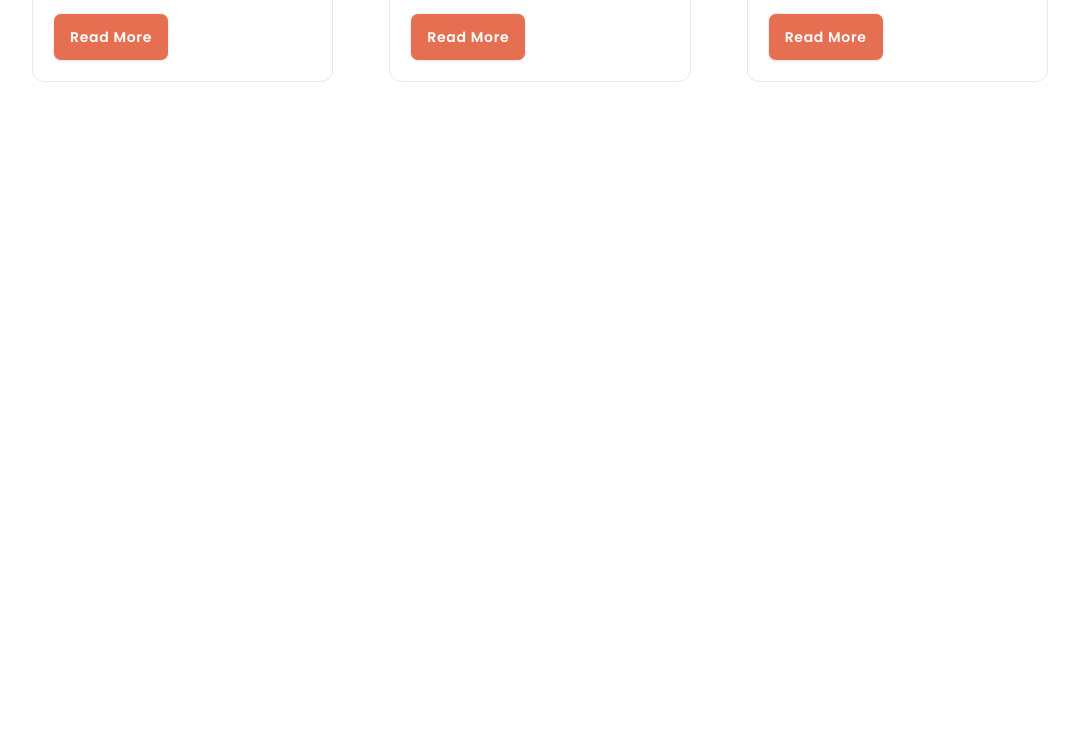
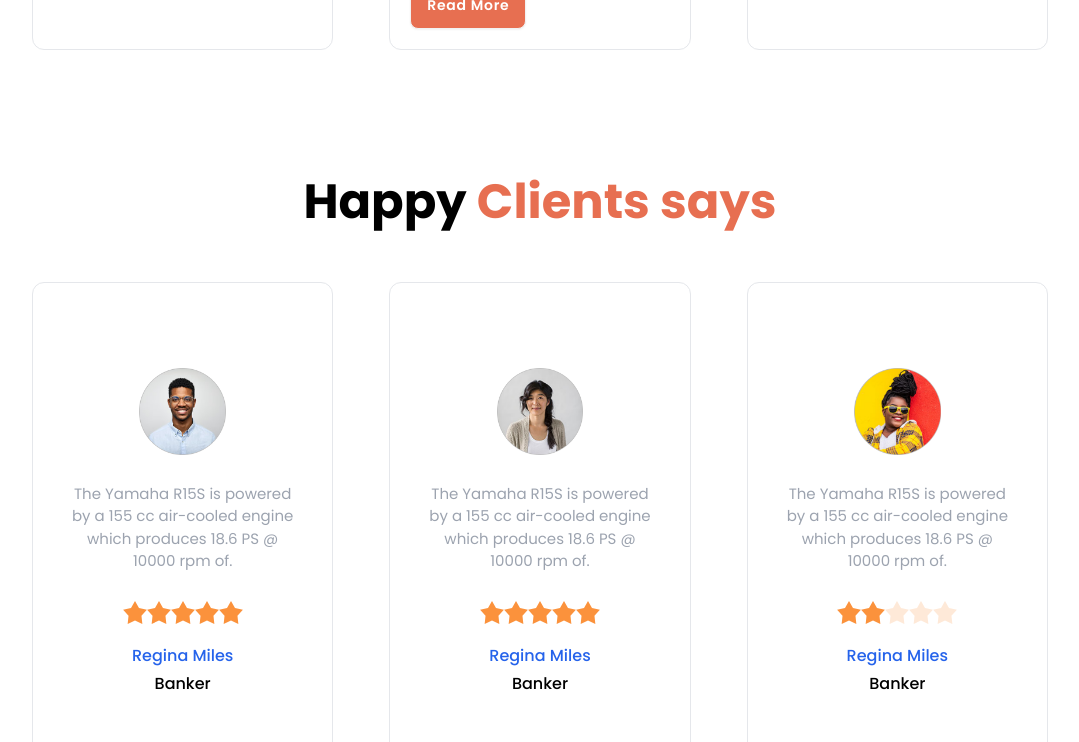
Before and after one commit to reyad-hasan/Biker-zone, a plain HTML site: page index.html in a window 1280 px wide. Shown: the part 2058-2800 px from the top of the page, without its empty margins (100-1179 px from the left). Before the commit the page ends 2268 px from the top, so only its background shows below. Drawn offline with nearby package versions, Linux system fonts and the light colour scheme.

Commit message:
completed happy clients says section with responsive

```diff
--- a/index.html
+++ b/index.html
@@ -190,7 +190,7 @@
         <section class="my-10 lg:my-32">
             <!-- title box -->
             <div>
-                <h1 class="text-4xl mx-5 lg:mx-0 lg:text-6xl font-bold text-black text-center">Featured Bikes In This
+                <h1 class="text-4xl mx-5 lg:mx-0 lg:text-5xl font-bold text-black text-center">Featured Bikes In This
                     Year</h1>
                 <p class="text-center text-bikePrimary font-medium mt-2">Best bike collection</p>
                 <div class="flex justify-center mt-[2px]">
@@ -210,14 +210,14 @@
         <!-- latest news section -->
         <section class="my-16 lg:my-32"><!-- title box -->
             <div>
-                <h1 class="text-4xl mx-5 lg:mx-0 lg:text-6xl font-bold text-black text-center">latest News</h1>
+                <h1 class="text-4xl mx-5 lg:mx-0 lg:text-5xl font-bold text-black text-center">latest News</h1>
             </div>
             <!-- latest cart container -->
             <div class="flex flex-col gap-8 xl:gap-14 lg:flex-row justify-between mt-10 xl:mx-28 px-5">
                 <!-- cart 1 -->
                 <div class="border rounded-xl p-5">
                     <img src="./images/others/latest1.png" alt="" class="w-full">
-                    <h4 class="text-black font-semibold text-3xl mt-7 mb-3">Ducati XDIAVEL S-73</h4>
+                    <h4 class="text-black font-semibold text-2xl mt-7 mb-3">Ducati XDIAVEL S-73</h4>
                     <p class="text-gray-400 text-[15px] mb-7">The Yamaha R15S is powered by a 155 cc air-cooled engine
                         which
                         produces
@@ -231,7 +231,7 @@
                 <!-- cart 2 -->
                 <div class="border rounded-xl p-5">
                     <img src="./images/others/latest2.png" alt="" class="w-full">
-                    <h4 class="text-black font-semibold text-3xl mt-7 mb-3">Motorcycles & Scooters</h4>
+                    <h4 class="text-black font-semibold text-2xl mt-7 mb-3">Motorcycles & Scooters</h4>
                     <p class="text-gray-400 text-[15px] mb-7">The Yamaha R15S is powered by a 155 cc air-cooled engine
                         which
                         produces
@@ -245,7 +245,7 @@
                 <!-- cart 3 -->
                 <div class="border rounded-xl p-5">
                     <img src="./images/others/latest3.png" alt="" class="w-full">
-                    <h4 class="text-black font-semibold text-3xl mt-7 mb-3">2021 Honda CBR500R</h4>
+                    <h4 class="text-black font-semibold text-2xl mt-7 mb-3">2021 Honda CBR500R</h4>
                     <p class="text-gray-400 text-[15px] mb-7">The Yamaha R15S is powered by a 155 cc air-cooled engine
                         which
                         produces
@@ -258,6 +258,80 @@
                 </div>
             </div>
         </section>
+        <!-- happy clients section -->
+        <section class="my-16 lg:my-32">
+            <!-- title section -->
+            <div>
+                <h1 class="text-4xl mx-5 lg:mx-0 lg:text-5xl font-bold text-black text-center">Happy <span
+                        class="text-bikePrimary">Clients says</span></h1>
+            </div>
+            <!-- clients container -->
+            <div class="flex flex-col gap-8 xl:gap-14 lg:flex-row justify-between mt-10 xl:mt-14 xl:mx-28 px-5">
+                <!-- clients cart 1 -->
+                <div class="border rounded-xl px-5 py-8 text-center h-[500px] flex items-center">
+                    <div>
+                        <div class="flex items-center justify-center"><img src="./images/others/user-1.png" alt=""
+                                class="w-1/3"></div>
+                        <p class="text-gray-400 text-[15px] my-7 px-4">The Yamaha R15S is powered by a 155 cc air-cooled
+                            engine
+                            which
+                            produces
+                            18.6 PS @ 10000 rpm of.</p>
+                        <div class="rating">
+                            <input type="radio" name="rating-2" class="mask mask-star-2 bg-orange-400" />
+                            <input type="radio" name="rating-2" class="mask mask-star-2 bg-orange-400" checked />
+                            <input type="radio" name="rating-2" class="mask mask-star-2 bg-orange-400" />
+                            <input type="radio" name="rating-2" class="mask mask-star-2 bg-orange-400" />
+                            <input type="radio" name="rating-2" class="mask mask-star-2 bg-orange-400" />
+                        </div>
+                        <p class="text-blue-600 font-medium mt-3 mb-1">Regina Miles</p>
+                        <p class="text-black font-medium">Banker</p>
+                    </div>
+                </div>
+                <!-- clients cart 2 -->
+                <div class="border rounded-xl px-5 py-8 text-center h-[500px] flex items-center">
+                    <div>
+                        <div class="flex items-center justify-center"><img src="./images/others/user-2.png" alt=""
+                                class="w-1/3"></div>
+                        <p class="text-gray-400 text-[15px] my-7 px-4">The Yamaha R15S is powered by a 155 cc air-cooled
+                            engine
+                            which
+                            produces
+                            18.6 PS @ 10000 rpm of.</p>
+                        <div class="rating">
+                            <input type="radio" name="rating-2" class="mask mask-star-2 bg-orange-400" />
+                            <input type="radio" name="rating-2" class="mask mask-star-2 bg-orange-400" checked />
+                            <input type="radio" name="rating-2" class="mask mask-star-2 bg-orange-400" />
+                            <input type="radio" name="rating-2" class="mask mask-star-2 bg-orange-400" />
+                            <input type="radio" name="rating-2" class="mask mask-star-2 bg-orange-400" />
+                        </div>
+                        <p class="text-blue-600 font-medium mt-3 mb-1">Regina Miles</p>
+                        <p class="text-black font-medium">Banker</p>
+                    </div>
+                </div>
+                <!-- clients cart 3 -->
+                <div class="border rounded-xl px-5 py-8 text-center h-[500px] flex items-center">
+                    <div>
+                        <div class="flex items-center justify-center"><img src="./images/others/user-3.png" alt=""
+                                class="w-1/3"></div>
+                        <p class="text-gray-400 text-[15px] my-7 px-4">The Yamaha R15S is powered by a 155 cc air-cooled
+                            engine
+                            which
+                            produces
+                            18.6 PS @ 10000 rpm of.</p>
+                        <div class="rating">
+                            <input type="radio" name="rating-2" class="mask mask-star-2 bg-orange-400" />
+                            <input type="radio" name="rating-2" class="mask mask-star-2 bg-orange-400" checked />
+                            <input type="radio" name="rating-2" class="mask mask-star-2 bg-orange-400" />
+                            <input type="radio" name="rating-2" class="mask mask-star-2 bg-orange-400" />
+                            <input type="radio" name="rating-2" class="mask mask-star-2 bg-orange-400" />
+                        </div>
+                        <p class="text-blue-600 font-medium mt-3 mb-1">Regina Miles</p>
+                        <p class="text-black font-medium">Banker</p>
+                    </div>
+                </div>
+            </div>
+        </section>
     </main>
     <!-- footer section -->
     <footer></footer>
```
